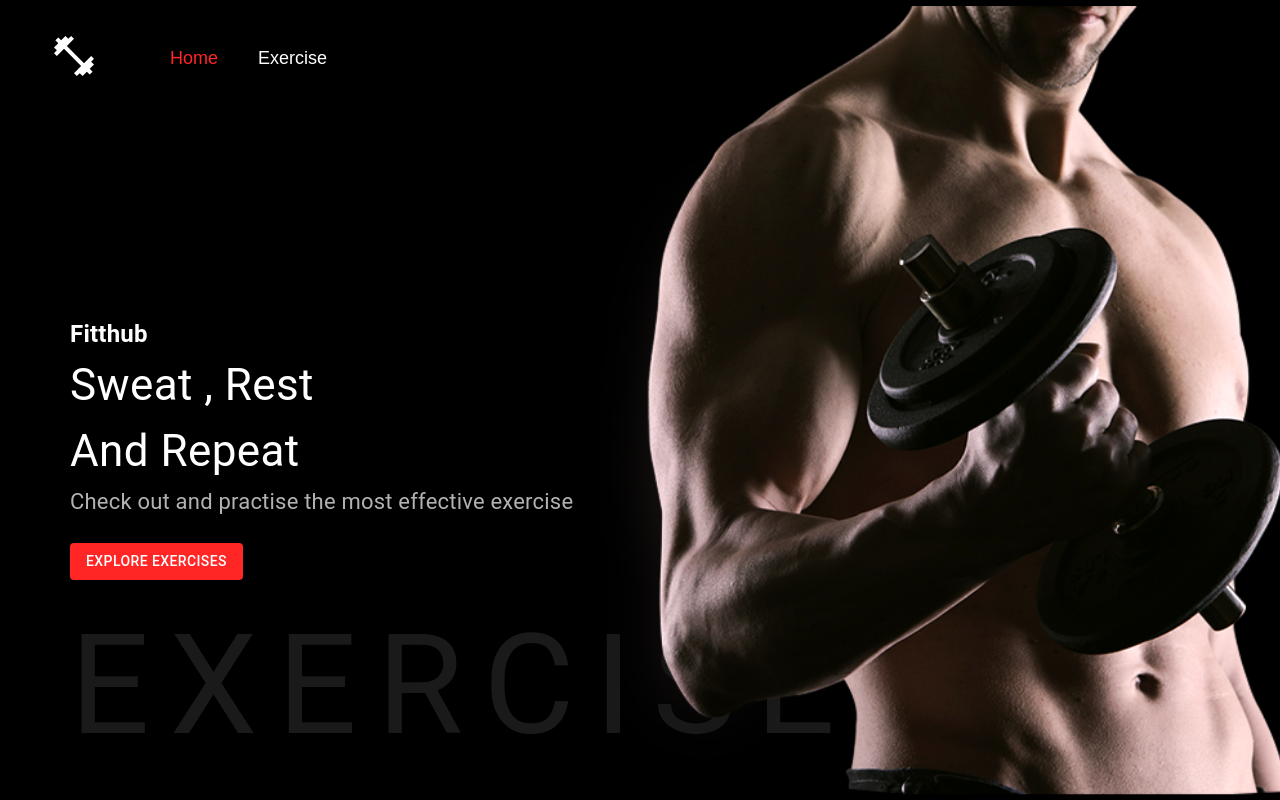
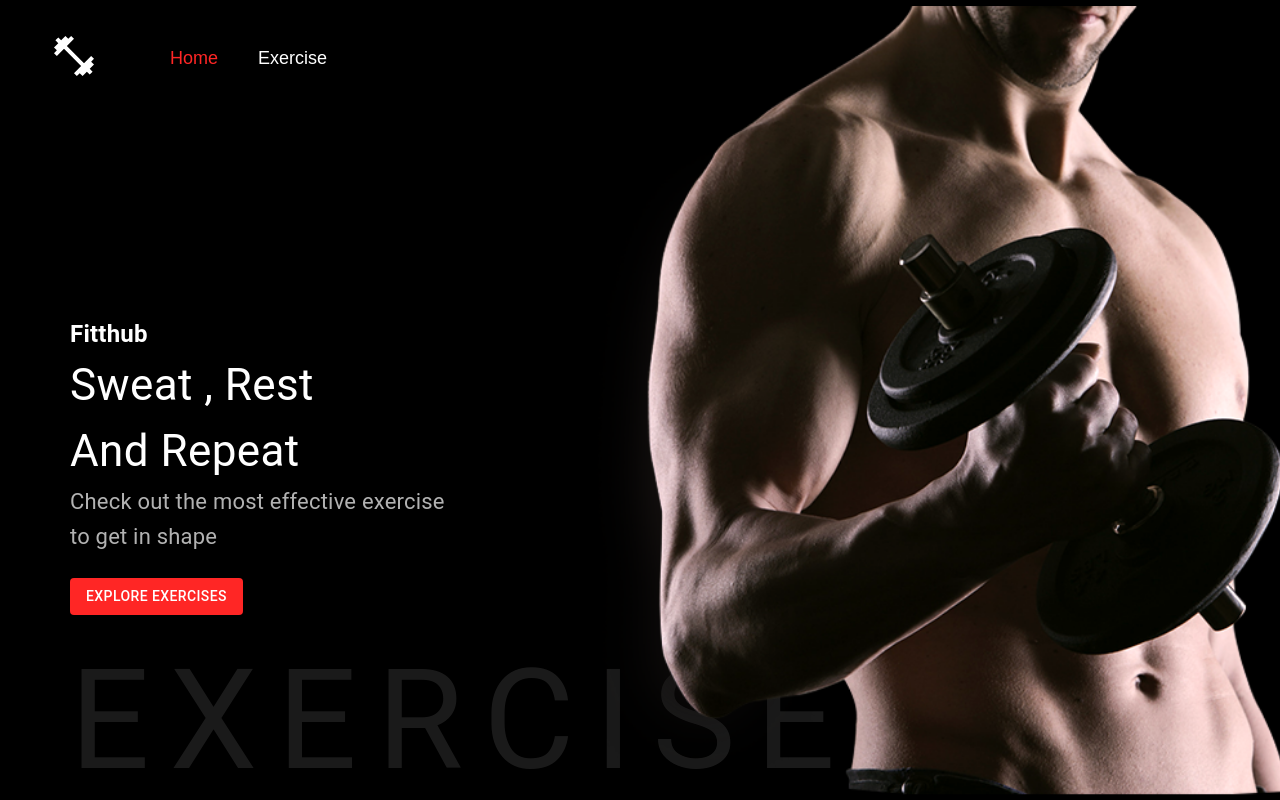
Before and after one commit to Amit-Shaw7/ExerciseiApp, a React (Create React App) app: page / in a window 1280 px wide. Shown: the top 800 px of the page. Built offline with nearby package versions, Linux system fonts and the light colour scheme; no server answers.

Commit message:
changed tagline

```diff
--- a/src/components/HeroBanner.js
+++ b/src/components/HeroBanner.js
@@ -6,7 +6,7 @@ import BannerImage from '../assets/images/Hero.png';
 
 const HeroBanner = () => {
   return (
-    <Box sx={{height: {xs: "65vh" }, mt: { lg: "212px", xs: "150px" }, ml: { sm: "50px" }, position: "relative", p: "20px" }}>
+    <Box sx={{ height: { xs: "65vh" }, mt: { lg: "212px", xs: "150px" }, ml: { sm: "50px" }, position: "relative", p: "20px" }}>
       <Typography color="text.light" fontWeight={600} fontSize="24px">
         Fitthub
       </Typography>
@@ -14,7 +14,9 @@ const HeroBanner = () => {
         Sweat , Rest <br /> And Repeat
       </Typography>
       <Typography color="text.secondary" fontSize="22px" lineHeight="35px" mb={3}>
-        Check out and practise the most effective exercise
+        Check out the most effective exercise
+        <br />
+        to get in shape
       </Typography>
       <Button href='#exercises' variant='contained' color='primary'>
         Explore Exercises
```
